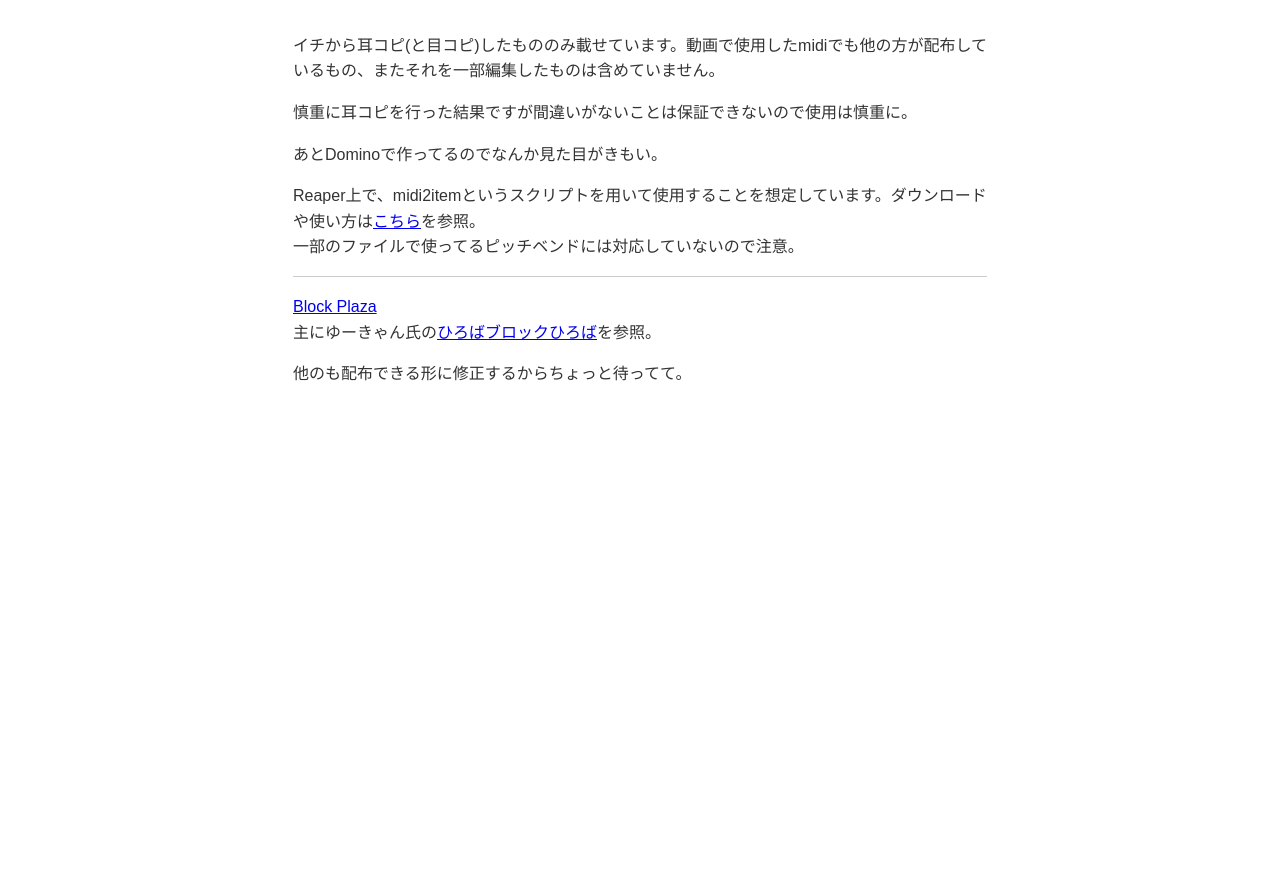
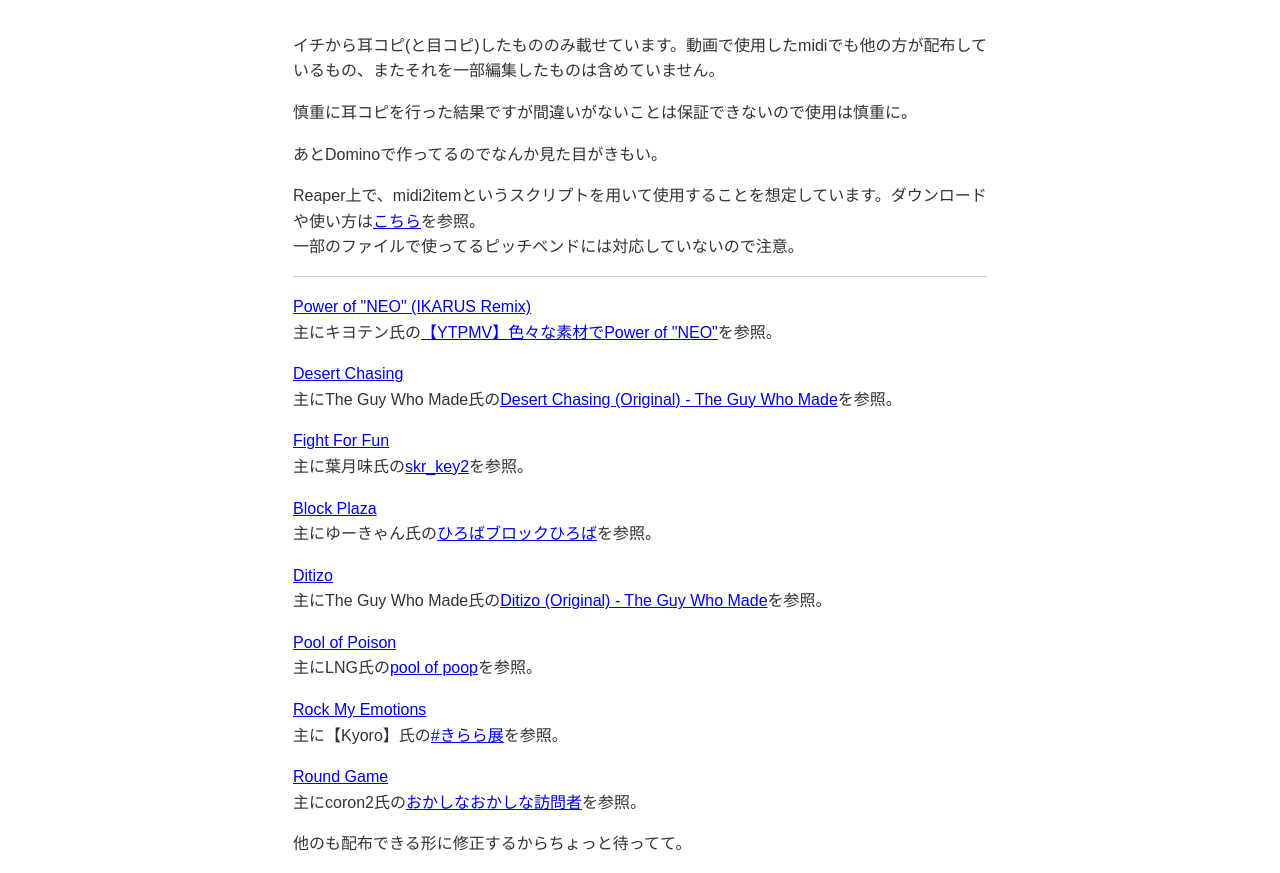
Before and after one commit to yanalit-ytpmv/ytpmv-midi, a plain HTML site: page index.html in a window 1280 px wide. Shown: the part 148-1021 px from the top of the page. Before the commit the page ends 800 px from the top, so only its background shows below. Drawn offline with Linux system fonts and the light colour scheme.

Commit message:
Update index.html

```diff
--- a/index.html
+++ b/index.html
@@ -21,7 +21,14 @@
 <p>あとDominoで作ってるのでなんか見た目がきもい。</p>
 <p>Reaper上で、midi2itemというスクリプトを用いて使用することを想定しています。ダウンロードや使い方は<a href="https://ytpmv.info/ReaScript-midi2item/">こちら</a>を参照。<br>一部のファイルで使ってるピッチベンドには対応していないので注意。</p>
 <hr class="hr1">
+<p><a href="PowerOfNEO_ikarus.mid">Power of "NEO" (IKARUS Remix)</a><br>主にキヨテン氏の<a href="https://youtu.be/29qFDPJ5ULY?si=C9GKIlkcckXo6gP1">【YTPMV】色々な素材でPower of "NEO"</a>を参照。</p>
+<p><a href="DesertChasing.mid">Desert Chasing</a><br>主にThe Guy Who Made氏の<a href="https://youtu.be/TwVo0oZoFc4?si=Zdye07CM1NJ4BKWc">Desert Chasing (Original) - The Guy Who Made</a>を参照。</p>
+<p><a href="fightforfun.mid">Fight For Fun</a><br>主に葉月味氏の<a href="https://youtu.be/tiDqvTYP6KU?si=SkbPmpNIX1wQGJQe">skr_key2</a>を参照。</p>
 <p><a href="BlockPlaza.mid">Block Plaza</a><br>主にゆーきゃん氏の<a href="https://youtu.be/ffZFIeRO6ak?si=WY24SvExILxxUusG">ひろばブロックひろば</a>を参照。</p>
+<p><a href="ditizo.mid">Ditizo</a><br>主にThe Guy Who Made氏の<a href="https://youtu.be/AzKyGuP9gYQ?si=KaEV_lil6wYqnLEM">Ditizo (Original) - The Guy Who Made</a>を参照。</p>
+<p><a href="poolofpoison.mid">Pool of Poison</a><br>主にLNG氏の<a href="https://youtu.be/pmxN2BBtYjU?si=ttHOqBgTR3qsbqlS">pool of poop</a>を参照。</p>
+<p><a href="RockMyEmotions_kirara.mid">Rock My Emotions</a><br>主に【Kyoro】氏の<a href="https://youtu.be/7TLZG8nHbvo?si=b_iQVsqYXNjklxG7">#きらら展</a>を参照。</p>
+<p><a href="RoundGame.mid">Round Game</a><br>主にcoron2氏の<a href="https://youtu.be/AiFeAnL1l_o?si=AIfcG9OqE_7G81xh">おかしなおかしな訪問者</a>を参照。</p>
 <p>他のも配布できる形に修正するからちょっと待ってて。</p>
 </div>
 </main>
```
